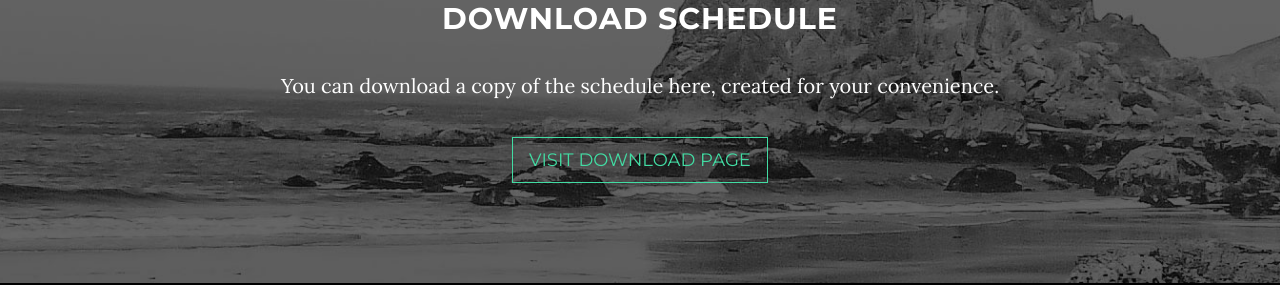
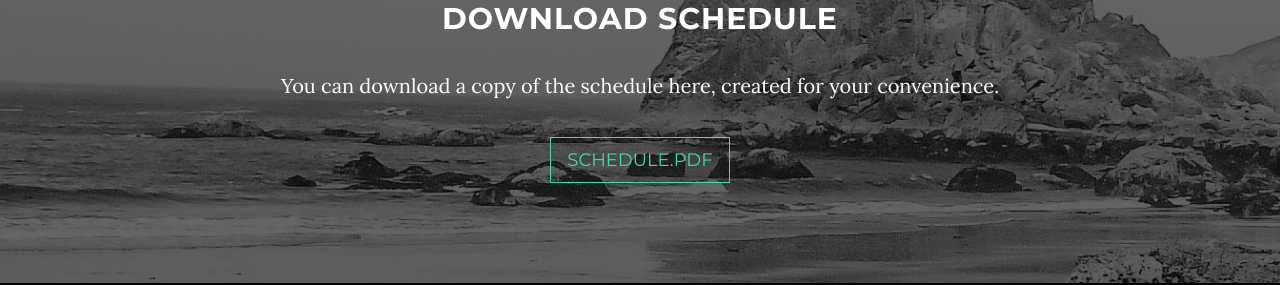
Before and after one commit to nourijp/untenglishclub, a website: page index.html in a window 1280 px wide. Shown: the part 2200-2485 px from the top of the page. Drawn offline with nearby package versions, Linux system fonts and the light colour scheme; some packages are replaced by stand-ins of ours.

Commit message:
schedule.pdf

```diff
--- a/index.html
+++ b/index.html
@@ -112,7 +112,7 @@
                 <div class="col-lg-8 col-lg-offset-2">
                     <h2>Download Schedule</h2>
                     <p>You can download a copy of the schedule here, created for your convenience.</p>
-                    <a href="/schedule.pdf" class="btn btn-default btn-lg">Visit Download Page</a>
+                    <a href="/schedule.pdf" class="btn btn-default btn-lg">Schedule.pdf</a>
                 </div>
             </div>
         </div>
```
